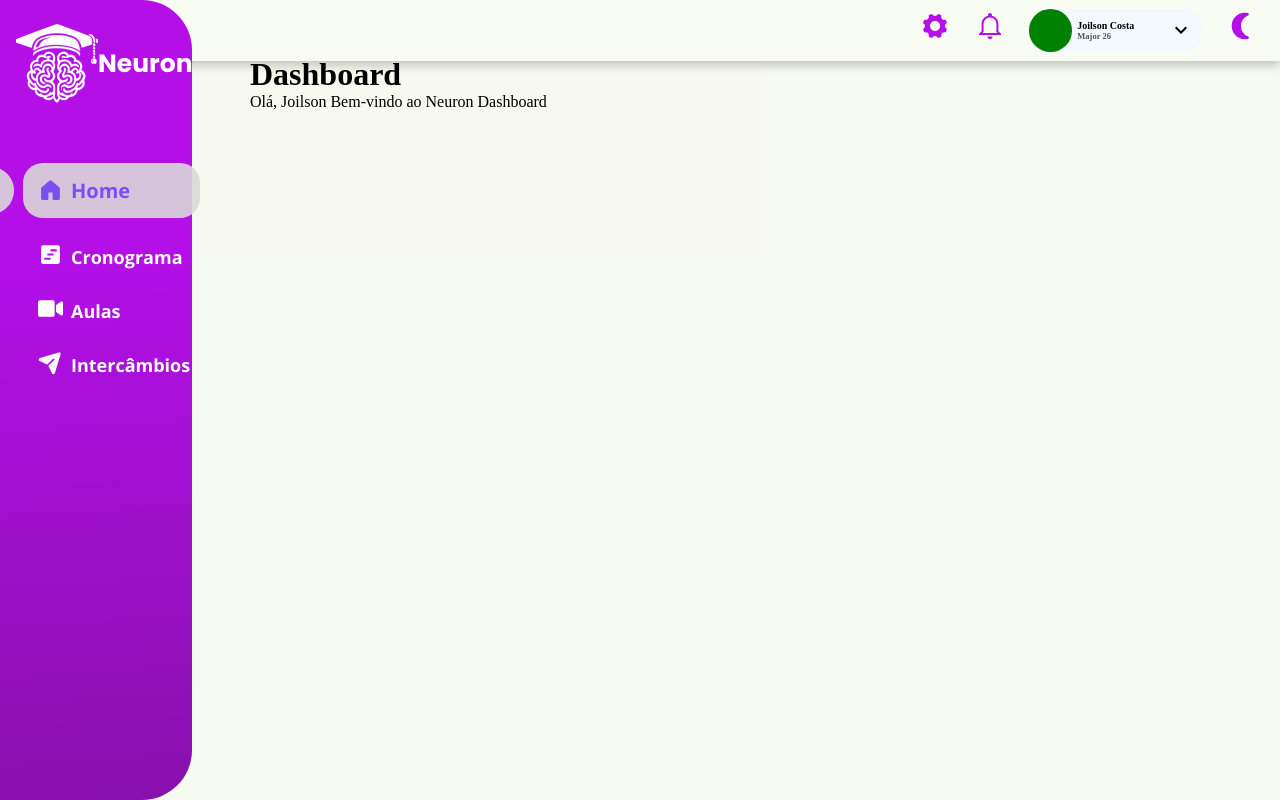
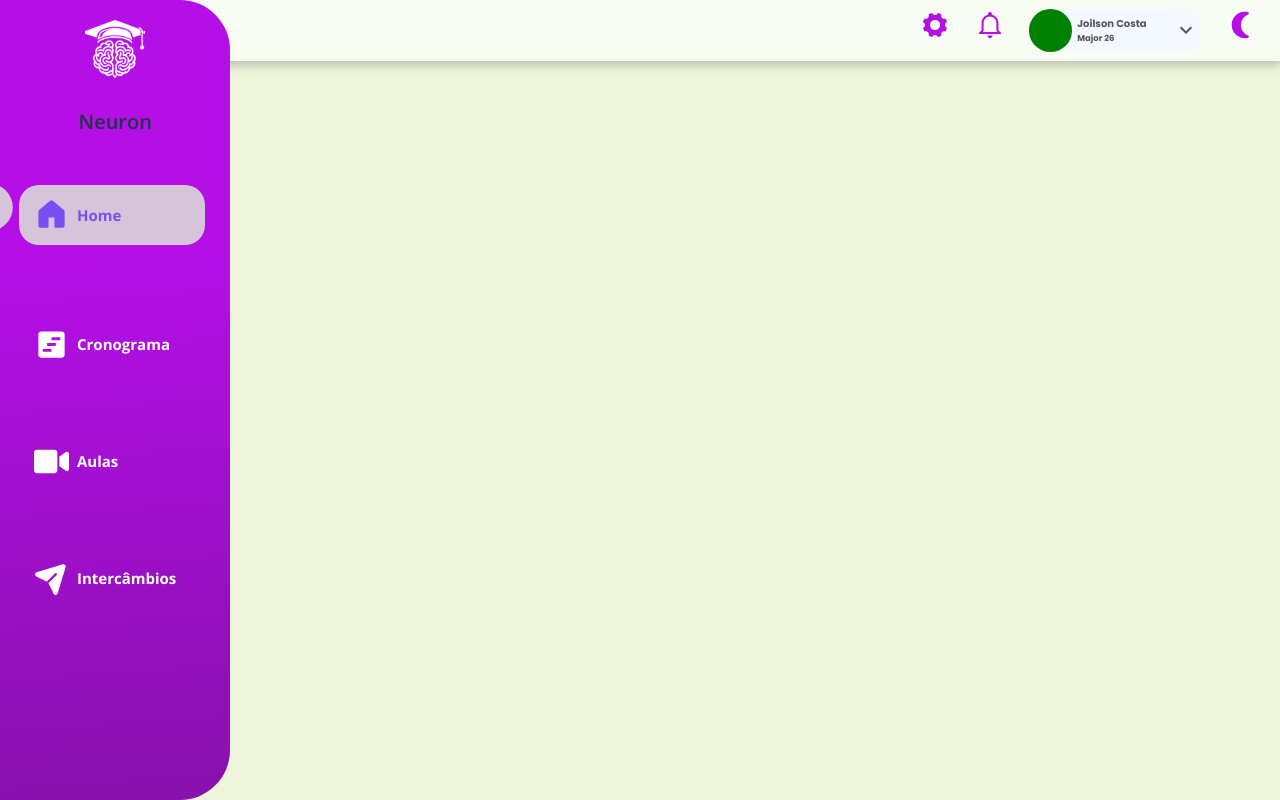
Before and after one commit to Neuron-DemoDay/Plataforma, a React (Vite) app: page / in a window 1280 px wide. Built offline with nearby package versions, Linux system fonts and the light colour scheme.

Commit message:
att da att do campelo

```diff
--- a/src/components/SideBar/SideBar.jsx
+++ b/src/components/SideBar/SideBar.jsx
@@ -5,15 +5,13 @@ import { GoHomeFill } from "react-icons/go";
 import { MdViewTimeline } from "react-icons/md";
 import { PiPaperPlaneTiltFill } from "react-icons/pi";
 import { FaVideo } from "react-icons/fa";
-
-import { Outlet } from "react-router-dom";
 import User from "../User/User";
 
 
-function SideBar(){
-    return(
+function SideBar() {
+  return (
     <>
-        <User/>
+      <User />
       <nav className="navbar">
         <div className="navbar-identidade">
           <img src={logoBranca} alt="Logo" aria-label="Logo da Neuron" />
@@ -41,13 +39,12 @@ function SideBar(){
               <i><PiPaperPlaneTiltFill className="icon" /></i> <span>Intercâmbios</span>
             </NavLink>
           </li>
+          <li>
+            {/* COLOCAR OUTLET AQUI */}
+          </li>
 
         </ul>
       </nav>
-
-        <div className="conte">
-            <Outlet />
-          </div>
     </>
   )
 }
--- a/src/containers/Dashboard/Dashboard.jsx
+++ b/src/containers/Dashboard/Dashboard.jsx
@@ -3,7 +3,6 @@ function Dashboard(){
     return(
         <>
         <h1>Dashboard</h1>
-        <p>Olá, Joilson Bem-vindo ao Neuron Dashboard</p>
         </>
     )
 }
--- a/src/index.css
+++ b/src/index.css
@@ -6,10 +6,33 @@
 @import url('https://fonts.googleapis.com/css2?family=Jost:ital,wght@0,100..900;1,100..900&display=swap');
 
 
+:root{
+
+  /* Cores */
+  --primary-color: #FE5F55;  /* Coral vibrante */
+  --secondary-color: #0F6DE7;  /* Azul energetico */
+  --third-color: #2A1E4E;  /* Roxo profundo */
+  --room-color: #EEF5DB;  /* Verde suave pastel */
+  --fifth-color: #B40FE7;  /* Roxo ousado */
+  --sixth-color: #7EC8DE;  /* Azul claro suave */
+
+  /* Fonts */
+  --primary-font: "Inter", sans-serif; /* inter para titulos */
+  --secondary-font: "Poppins", serif;   /* poppins para conteudo do site e plataforma */
+  --third-font:"Jost", sans-serif; /* jost para nav bar e footer */
+
+
+  color-scheme: light dark;
+}
+
+
+/* STYLE GLOBAL  */
+
 html, body, #root {
-    height: 100%;
   margin: 0;
-    background: rgba(248, 250, 242, 0.94);
+  padding: 0;
+  background-color: var(--room-color);
+  min-height: 100vh;
 }
 
 
@@ -42,46 +65,16 @@ html, body, #root {
   margin-left: 15%;
 }
 
-/* STYLE GLOBAL  */
 
-* {
-    margin: 0;
-    padding: 0;
-    box-sizing: border-box;
-  }
-
-  body {
-    background-color: var(--room-color);
-    min-height: 100vh;
-  }
-
-  :root{
-
-    /* Cores */
-    --primary-color: #FE5F55;  /* Coral vibrante */
-    --secondary-color: #0F6DE7;  /* Azul energetico */
-    --third-color: #2A1E4E;  /* Roxo profundo */
-    --room-color: #EEF5DB;  /* Verde suave pastel */
-    --fifth-color: #B40FE7;  /* Roxo ousado */
-    --sixth-color: #7EC8DE;  /* Azul claro suave */
-
-    /* Fonts */
-    --primary-font: "Inter", sans-serif; /* inter para titulos */
-    --secondary-font: "Poppins", serif;   /* poppins para conteudo do site e plataforma */
-    --third-font:"Jost", sans-serif; /* jost para nav bar e footer */
-
-
-    color-scheme: light dark;
-  }
 
 @media (prefers-color-scheme: dark) {
 
   :root {
-      --primary-color: #FE5F55;  /* Um tom vermelho coral para chamar atencao */
-      --secondary-color: #0F6DE7;  /* Azul vivido */
-      --third-color: #1B1033;  /* Azul escuro com leve tom roxo */
-      --room-color: #252C34;  /* Cinza neutro escuro */
-      --fifth-color: #8A0FB5;  /* Roxo profundo */
-      --sixth-color: #4F92A5;  /* Azul acinzentado */
+    --primary-color-Dark: #FE5F55;  /* Um tom vermelho coral para chamar atencao */
+    --secondary-color-Dark: #0F6DE7;  /* Azul vivido */
+    --third-color-Dark: #1B1033;  /* Azul escuro com leve tom roxo */
+    --room-color-Dark: #252C34;  /* Cinza neutro escuro */
+    --fifth-color-Dark: #8A0FB5;  /* Roxo profundo */
+    --sixth-color-Dark: #4F92A5;  /* Azul acinzentado */
   }
 }
--- a/src/styles/SideBar.css
+++ b/src/styles/SideBar.css
@@ -1,86 +1,105 @@
 @import url('https://fonts.googleapis.com/css2?family=Jost:ital,wght@0,100..900;1,100..900&family=Open+Sans:ital,wght@0,300..800;1,300..800&family=Poppins:ital,wght@0,100;0,200;0,300;0,400;0,500;0,600;0,700;0,800;0,900;1,100;1,200;1,300;1,400;1,500;1,600;1,700;1,800;1,900&display=swap');
 
-.conte{
-    padding-left: 140px;
-    padding-top: 3.5rem;
-    transition: padding-left 0.3s ease;
-}
-
-.navbar:hover ~ .conte {
-    padding-left: 250px;
-}
-
-/* Navbar principal */
 .navbar {
-    width: 122px;
+    display: flex;
+    position: fixed;
+    flex-direction: column;
+    width: 10%;
+    position: fixed;
+    margin: 0;
     height: 100vh;
     border-radius: 0px 50px 50px 0px;
     background: linear-gradient(176deg, #B40FE7 32.37%, #71118F 134.53%);
-    transition: width 0.3s ease-in-out;
-    position: fixed;
-    top: 0;
-    left: 0;
+    transition: width 0.5s ease;
     z-index: 1000;
+    font-family: "Open Sans", sans-serif;
 }
 
-/* Expande a navbar em telas maiores */
-.navbar:hover {
-    width: 15%;
+
+.navbar-links {
+    display: flex;
+    flex-direction: column;
+    gap: 6vh;
 }
 
-/* Identidade da navbar com ícones e título */
 .navbar-identidade {
     display: flex;
-    flex-direction: row;
-    padding-top: 3vh;
-    padding-left: 2vh;
+    flex-direction: column;
     align-items: center;
+    justify-content: center;
+    gap: 30px;
 }
 
-.navbar-identidade span {
+.navbar-identidade>img {
+    width: 60px;
+    margin: 20px 0 0;
+    /* topo, direita, baixo, esquerda. */
+}
+
+.navbar-identidade .navbar-nome{
     display: none;
+    font-size: 20px;
+    font-weight: 600;
+    padding: 0;
+    margin: 0;
+}
+
+.navbar-links a {
+    transform: translateX(-9px);
     color: #FFF;
     text-align: center;
-    font-family: Poppins, sans-serif;
-    font-size: 25px;
+    font-size: 15px;
     font-weight: 700;
-    line-height: normal;
+    position: relative;
+    display: flex;
+    align-items: center;
+    margin-top: 3vh;
+    gap: 8px;
+    text-decoration: none;
+}
+
+.icon {
+    font-size: 35px;
+}
+
+.icon>ul,
+li {
+    display: flex;
+    flex-direction: column;
+    padding: 10px 0 0 3px;
+    list-style: none;
+    text-decoration: none;
+    row-gap: 20px;
+    align-items: flex-start;
+}
+
+.navbar-links span {
+    display: none;
+    padding: 0;
+    margin: 0;
 }
 
 .navbar:hover .navbar-identidade span {
     display: inline-block;
 }
 
-/* Links da navbar em formato de coluna */
-.navbar-links {
-    display: flex;
-    flex-direction: column;
-    gap: 3vh;
-    padding-left: 47px;
-    padding-top: 60px;
+.navbar:hover .navbar-identidade .navbar-nome {
+    display: inline-block;
 }
 
-/* Estilo geral dos links da navbar */
-.navbar-links a {
-    transform: translateX(-9px);
-    color: #FFF;
-    text-align: center;
-    font-family: "Open Sans", sans-serif;
-    font-size: 18px;
-    font-weight: 700;
-    position: relative;
-    display: flex;
-    align-items: center;
-    gap: 8px;
+
+/* Animações */
+
+.navbar:hover {
+    width: 18%;
 }
 
-/* Estilo do link ativo */
 .navbar-links a.active {
     color: #794FF1;
-    font-size: 20px;
+    font-size: 15px;
     transform: translateX(-24px);
-    width: 61px;
-    height: 55px;
+    width: 70%;
+    height: 8vh;
     padding-left: 15px;
     border-radius: 20px;
     background: rgba(217, 217, 217, 0.90);
@@ -89,50 +108,27 @@
 
 .navbar-links a.active i {
     display: flex;
-    align-items: center;
+    align-items: start;
     justify-content: start;
 }
 
-/* Expande o link ativo ao expandir a navbar */
 .navbar:hover .navbar-links a.active {
-    width: 177px;
-    height: 55px;
+    width: 100%;
+    height: 7.5vh;
 }
 
-/* Ícone de cada link */
-.icon {
-    font-size: 25px;
-}
-
-/* Oculta o texto dos links por padrão */
-.navbar-links span {
-    display: none;
-    padding: 0;
-    margin: 0;
-}
-
-/* Exibe o texto dos links ao expandir a navbar */
 .navbar:hover .navbar-links span {
     display: inline;
 }
 
-/* Adiciona forma decorativa ao lado esquerdo dos itens ativos */
 .navbar-links a.active::before {
     content: "";
     position: absolute;
+    width: 50px;
     left: -40px;
     top: 0;
-    width: 40px;
-    height: 100%;
+    height: 45px;
     background-color: rgba(217, 217, 217, 0.90);
     clip-path: circle(50% at 30% 50%);
     transform: translateX(-5px);
 }
-
-/* Estilo geral para links e listas */
-.navbar-links a, ul {
-    text-decoration: none;
-    list-style: none;
-    margin: 0;
-    padding: 0;
-}
--- a/src/styles/Temas.css
+++ b/src/styles/Temas.css
@@ -7,9 +7,10 @@
 }
 
 .aulas > h2 {
-    padding: 0;
+    padding: 10px;
     margin: 0;
     justify-content: center;
+    color: var(--room-color);
 }
 
 .blocos {
@@ -24,6 +25,7 @@
     /* Faz o scroll vertical aparecer */
     overflow-x: hidden;
     /* Oculta o scroll horizontal (opcional) */
+
     flex-direction: column;
     justify-content: flex-start;
     align-items: center;
--- a/src/styles/User.css
+++ b/src/styles/User.css
@@ -1,6 +1,7 @@
 @import url('https://fonts.googleapis.com/css2?family=Poppins:ital,wght@0,100;0,200;0,300;0,400;0,500;0,600;0,700;0,800;0,900;1,100;1,200;1,300;1,400;1,500;1,600;1,700;1,800;1,900&display=swap');
 
 .barraUser {
+    font-family: 'Poppins', sans-serif;
     width: 100%;
     height: 3.8rem;
     border-radius: 200px 0px 0px 2000px;
@@ -52,6 +53,7 @@
     align-items: flex-start;
     justify-content: center;
     padding-left: 5px;
+    color: #555555;
 }
 
 .infos-user #nome {
@@ -62,7 +64,6 @@
 .infos-user #level {
     font-size: 8.5px;
     font-weight: bold;
-    color: #555555;
 }
 
 .more-user {
@@ -70,6 +71,7 @@
     display: flex;
     justify-content: flex-end;
     font-size: 3vh;
+    color: #555555;
 }
 
 .icons {
```
Also changed, not shown: src/App.jsx (+24 -2 lines), src/main.jsx (+134 -8 lines). Lines whose indentation alone changed are shown as unchanged.
